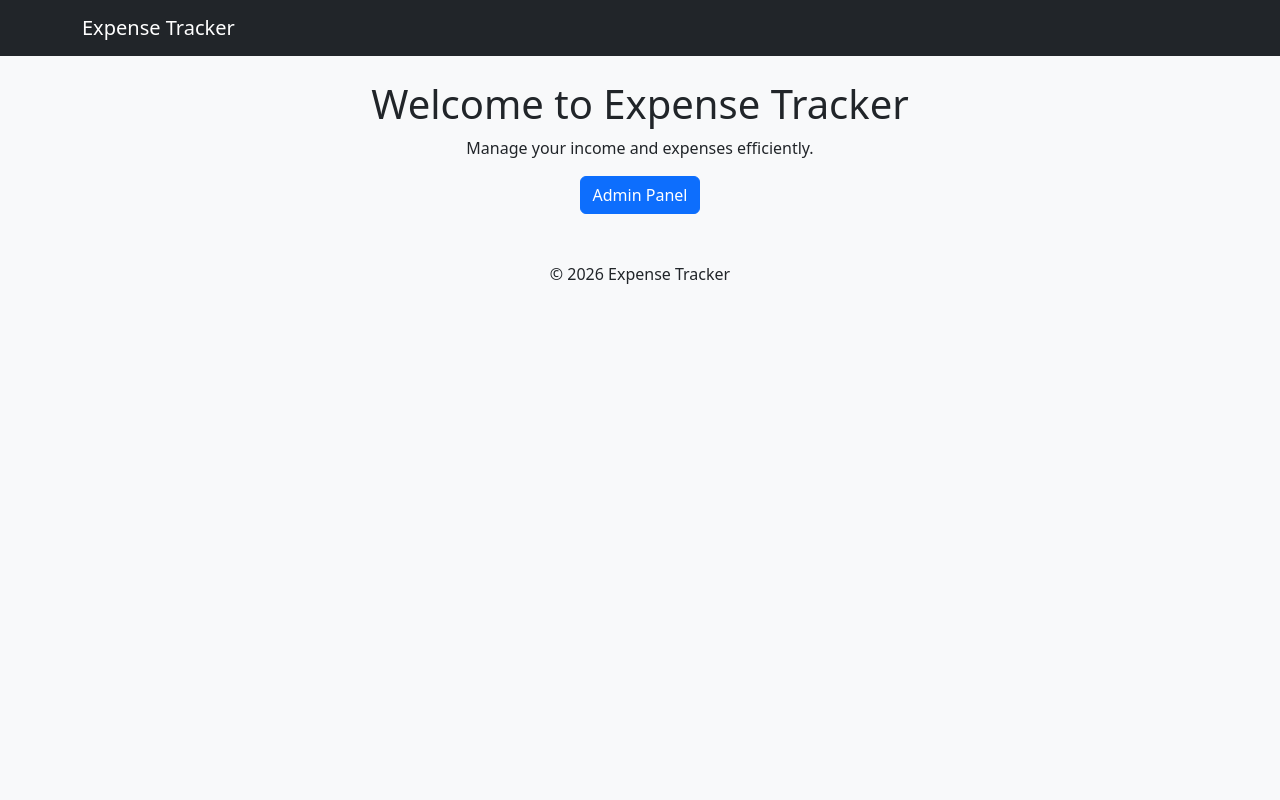
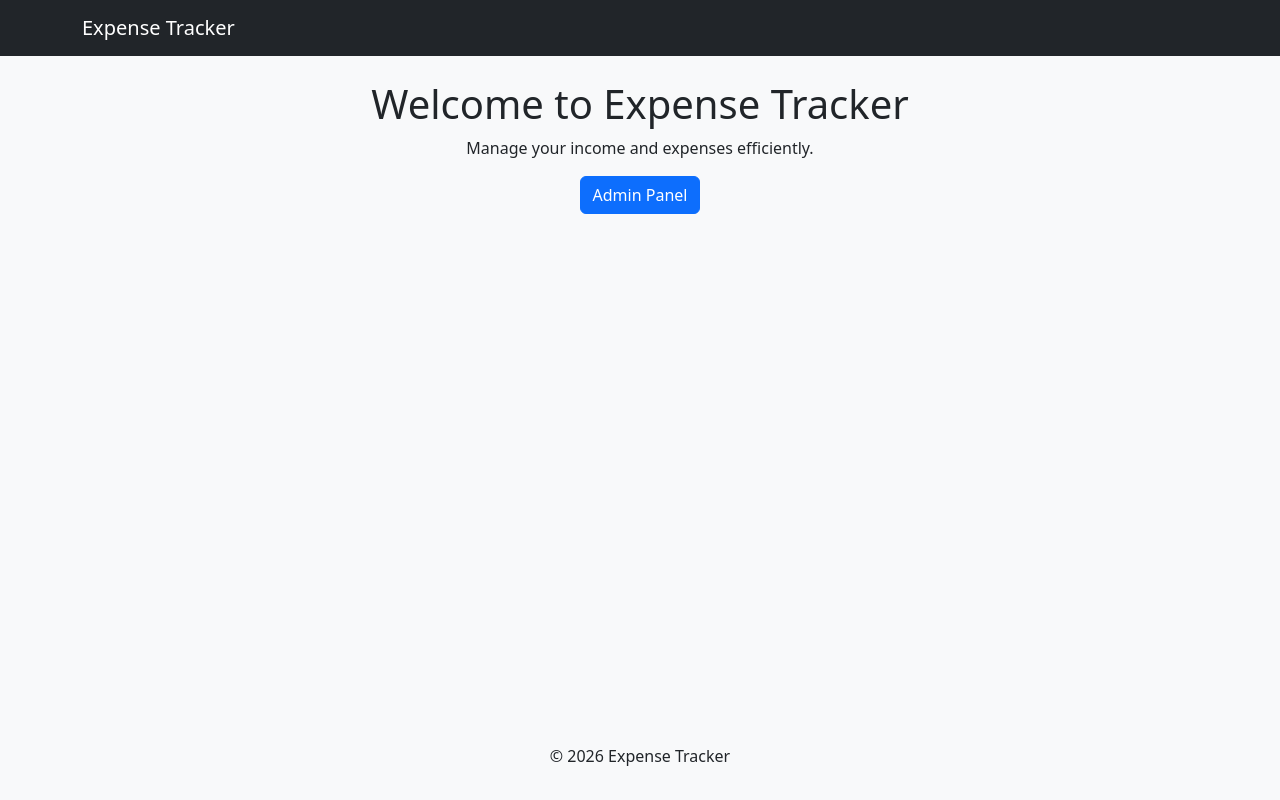
Before and after one commit to subratmaharana/expense-tracker, a Django app: page / in a window 1280 px wide. Run offline with Django 5.2, Linux system fonts and the light colour scheme.

Commit message:
fixed footer position

```diff
--- a/backend/static/css/style.css
+++ b/backend/static/css/style.css
@@ -1,5 +1,14 @@
+html,body {
+    height: 100%;
+}
 body{
 
-background:#f8f9fa;
+    background:#f8f9fa;
+    display: flex;
+    flex-direction: column;
+    min-height: 100vh;
 
 }
+.container {
+    flex : 1;
+}
--- a/backend/templates/includes/footer.html
+++ b/backend/templates/includes/footer.html
@@ -1,4 +1,4 @@
-<footer class="text-center mt-5 mb-3">
+<footer class="text-center py-3">
 
 <p>
 
```
